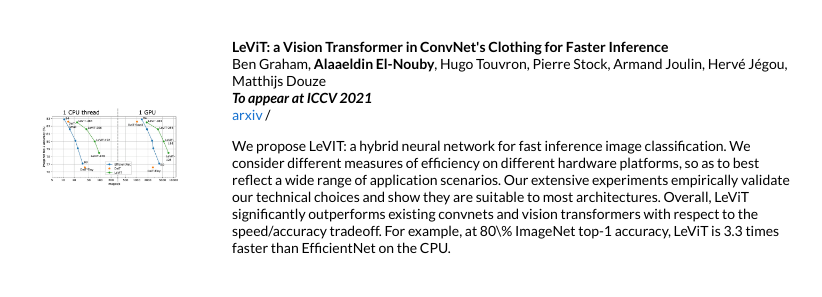
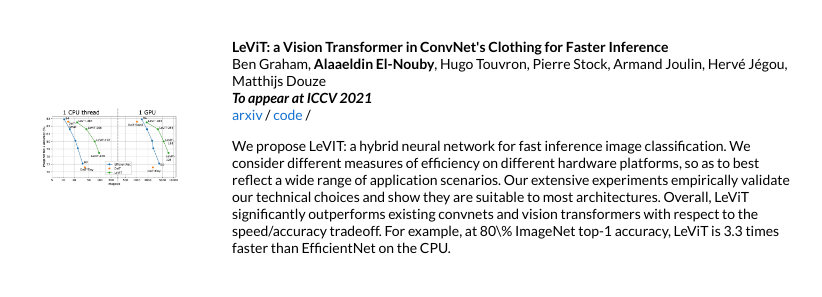
Before and after one commit to aelnouby/aelnouby.github.io, a Jekyll site: the page built from _posts/2021-6-20-xcit.markdown, in a window 1280 px wide and 900 px high, scrolled down 1187 px. Shown: the part 154-451 px from the top of the window, without its empty margins (228-1050 px from the left). Built offline with Jekyll 4.4.1, drawn with Linux system fonts in a browser that asks for light colours.

Commit message:
Update 2021-4-5-levit.markdown

```diff
--- a/_posts/2021-4-5-levit.markdown
+++ b/_posts/2021-4-5-levit.markdown
@@ -7,7 +7,7 @@
 authors: "Ben Graham, <strong>Alaaeldin El-Nouby</strong>, Hugo Touvron, Pierre Stock, Armand Joulin, Hervé Jégou, Matthijs Douze"
 venue: "<strong>To appear at ICCV 2021 </strong>"
 arxiv: https://arxiv.org/abs/2104.01136
-Code: https://github.com/facebookresearch/LeViT
+code: https://github.com/facebookresearch/LeViT
 ---
 We propose LeVIT: a hybrid neural network for fast inference image classification. We consider different measures of efficiency
 on different hardware platforms, so as to best reflect a wide range of application scenarios. Our extensive experiments empirically validate
```
